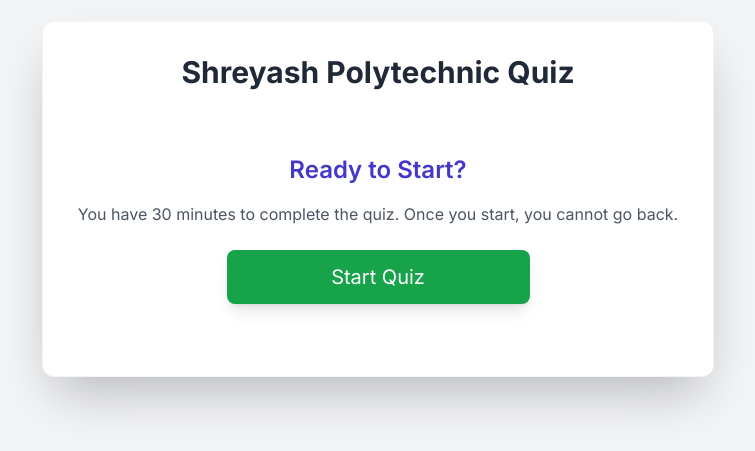
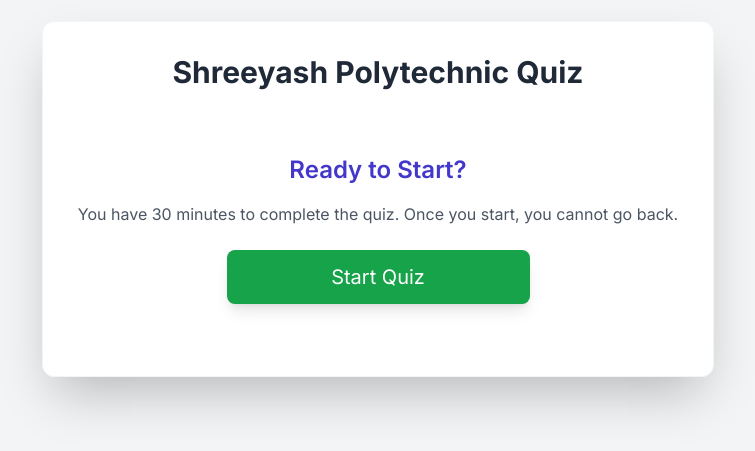
Before and after one commit to kahandalkalyani-byte/shreeyash-quiz-app, a website: page student.html in a window 1280 px wide. Shown: the part 201-652 px from the top of the page, without its empty margins (262-1017 px from the left). Drawn offline with nearby package versions, Linux system fonts and the light colour scheme; sample sign-in values are in the browser's storage.

Commit message:
Update student.html

```diff
--- a/student.html
+++ b/student.html
@@ -30,7 +30,7 @@
 <body class="flex items-center justify-center min-h-screen p-4">
     <div class="w-full max-w-2xl bg-white p-8 rounded-xl shadow-2xl border border-gray-100">
         <header class="text-center mb-6">
-            <h1 class="text-3xl font-bold text-gray-800">Shreyash Polytechnic Quiz</h1>
+            <h1 class="text-3xl font-bold text-gray-800">Shreeyash Polytechnic Quiz</h1>
         </header>
 
         <!-- Message Area -->
```
